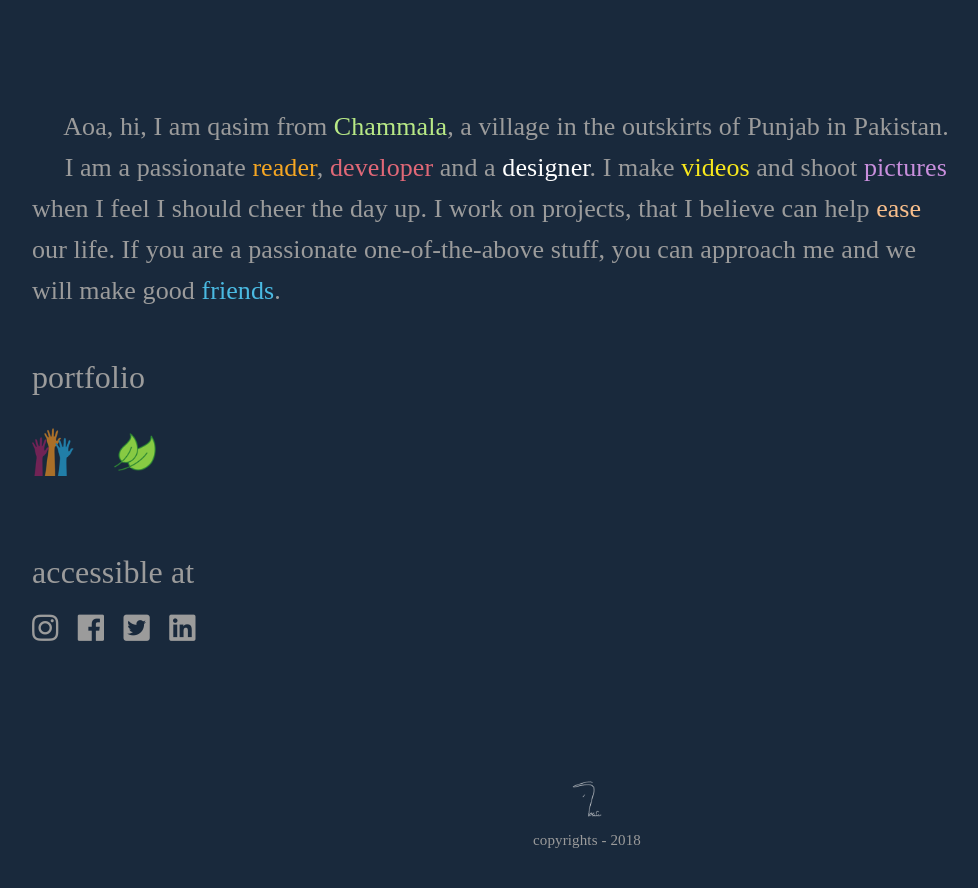
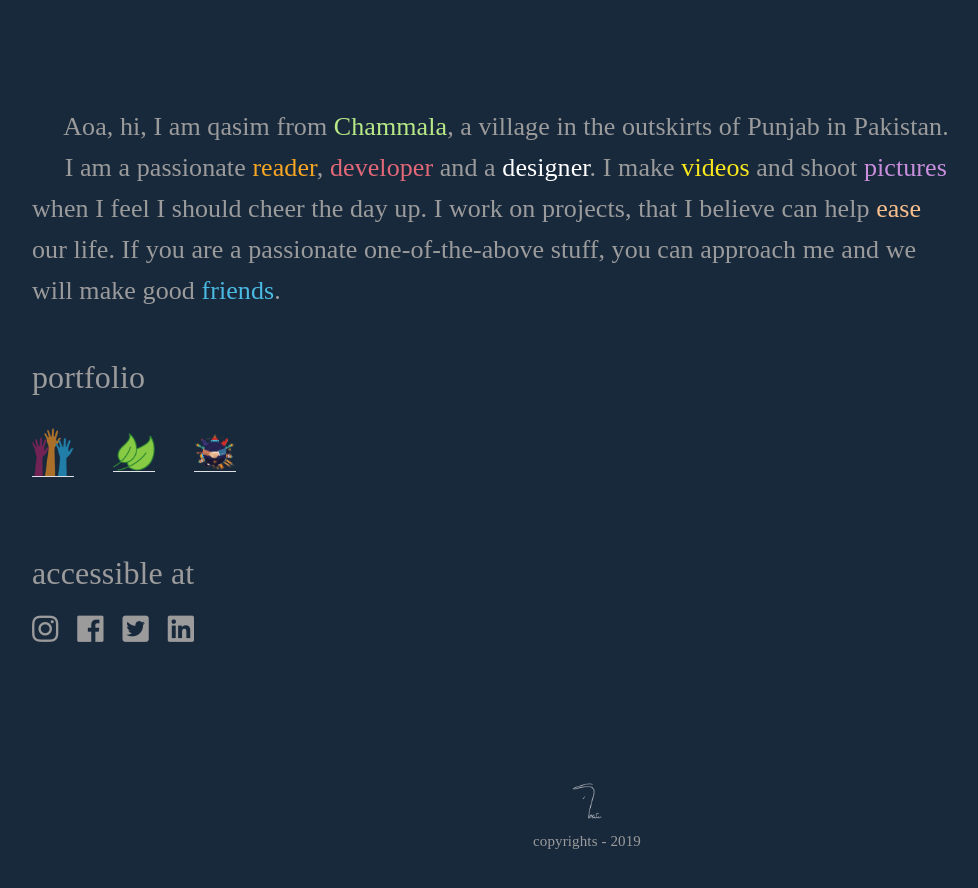
Before and after one commit to Miscellaneous-Pk/portfolio, a plain HTML site: page index.html in a window 1280 px wide. Shown: the whole page, without its empty margins (53-1031 px from the left). Drawn offline with nearby package versions, Linux system fonts and the light colour scheme.

Commit message:
updated portfolio

```diff
--- a/index.html
+++ b/index.html
@@ -5,7 +5,7 @@
   <meta name="viewport" content="width=device-width, initial-scale=1.0">
   <meta http-equiv="X-UA-Compatible" content="ie=edge">
   <link rel="stylesheet" href="https://use.fontawesome.com/releases/v5.5.0/css/all.css" integrity="sha384-B4dIYHKNBt8Bc12p+WXckhzcICo0wtJAoU8YZTY5qE0Id1GSseTk6S+L3BlXeVIU" crossorigin="anonymous">
-  <link rel="stylesheet" href="https://maxcdn.bootstrapcdn.com/bootstrap/4.0.0/css/bootstrap.min.css" integrity="sha384-Gn5384xqQ1aoWXA+058RXPxPg6fy4IWvTNh0E263XmFcJlSAwiGgFAW/dAiS6JXm" crossorigin="anonymous">
+  <link rel="stylesheet" href="https://stackpath.bootstrapcdn.com/bootstrap/4.3.1/css/bootstrap.min.css" integrity="sha384-ggOyR0iXCbMQv3Xipma34MD+dH/1fQ784/j6cY/iJTQUOhcWr7x9JvoRxT2MZw1T" crossorigin="anonymous">
 
   <title>Welcome</title>
   <style>
@@ -13,6 +13,10 @@
     @font-face {
       font-family: "mycustomfont";
       src: url(font/Avenir.ttc) format("truetype");
+    }
+
+    * {
+      font-family: Avenir-light;
     }
 
     body {
@@ -23,7 +27,6 @@
       font-size: 26px;
       line-height: 41px;
       letter-spacing: 0.08px;
-      font-family: Avenir-light;
     }
 
 
@@ -129,6 +132,7 @@
   </style>
 </head>
 <body class="container">
+
   <section id="intro">
     <p class="col-10 p-0">
       &emsp; Aoa, hi, I am qasim from <span id="chammala">Chammala</span>, a village in the outskirts of Punjab in Pakistan.
@@ -143,43 +147,40 @@
 
       <section class="subSections">
         <p class="heading">portfolio</p>
-        <a href="http://www.amuslimstaxi.com" target="_blank" class=""><img src="images/p1.png" width="42px" alt=""></a>
-        <a href="https://www.easyheal.co.uk" target="_blank"><img src="images/p2.png" width="42px" alt=""></a>
+        <a href="http://www.amuslimstaxi.com" ><img class="border-bottom"  target="_blank" data-toggle="tooltip" data-placement="top" title="Get Help" src="images/p1.png" width="42px" alt=""></a>
+        <a href="https://www.easyheal.co.uk" ><img class="border-bottom"  target="_blank" data-toggle="tooltip" data-placement="top" title="Easy Heal" src="images/p2.png" width="42px" alt=""></a>
+        <a href="https://www.zakatlists.com" ><img class="border-bottom"  target="_blank" data-toggle="tooltip" data-placement="top" title="Zakat Lists" src="images/logo5.png" width="42px" alt=""></a>
+
       </section>
 
       <section class="subSections">
         <p class="heading">accessible at</p>
-        <a href="https://www.instagram.com/qasimali_24/"><i class="icon fab fa-instagram"></i></a>
-        <a href="https://www.facebook.com/qasimali22"><i class="icon fab fa-facebook"></i></a>
-        <a href="https://twitter.com/punch__lines"><i class="icon fab fa-twitter-square"></i></a>
-        <a href="https://www.linkedin.com/in/qasim-ali-92b989146/"><i class="icon fab fa-linkedin"></i></a>
+        <a href="https://www.instagram.com/qasimali_24/" target="_blank"><i class="icon fab fa-instagram"></i></a>
+        <a href="https://www.facebook.com/qasimali22" target="_blank"><i class="icon fab fa-facebook"></i></a>
+        <a href="https://twitter.com/punch__lines" target="_blank"><i class="icon fab fa-twitter-square"></i></a>
+        <a href="https://www.linkedin.com/in/qasim-ali-92b989146/" target="_blank"><i class="icon fab fa-linkedin"></i></a>
       </section>
     </div>
 
-    <!-- <div class="col-md-6 p-0 m-0 d-flex align-items-center">
-      <div class="mx-auto px-4 text-center">
-        <p class="text-info" id="element">Lorem ipsum dolor sit amet, consectetur adipiscing elit. Integer posuere erat a ante.</p>
-        <footer class="blockquote-footer text-center">Abida from <cite title="Source Title">easyheal.co.uk</cite></footer>
-    </div>
-    </div> -->
   </div>
 
   <section id="footer" class="text-center">
     <img src="images/sign.png" height="46rem" alt="">
-    <small><br>copyrights - 2018</small>
+    <br><small>copyrights - 2019</small>
   </section>
 
+  <script src="https://code.jquery.com/jquery-3.3.1.slim.min.js" integrity="sha384-q8i/X+965DzO0rT7abK41JStQIAqVgRVzpbzo5smXKp4YfRvH+8abtTE1Pi6jizo" crossorigin="anonymous"></script>
+  <script src="https://cdnjs.cloudflare.com/ajax/libs/popper.js/1.14.7/umd/popper.min.js" integrity="sha384-UO2eT0CpHqdSJQ6hJty5KVphtPhzWj9WO1clHTMGa3JDZwrnQq4sF86dIHNDz0W1" crossorigin="anonymous"></script>
+  <script src="https://stackpath.bootstrapcdn.com/bootstrap/4.3.1/js/bootstrap.min.js" integrity="sha384-JjSmVgyd0p3pXB1rRibZUAYoIIy6OrQ6VrjIEaFf/nJGzIxFDsf4x0xIM+B07jRM" crossorigin="anonymous"></script>
+
+  <script type="text/javascript">
+      $('img').tooltip({
+        boundary: 'window',
+        animation: false,
+
+       })
+  </script>
 
 </body>
-<!-- Load the script on the page. -->
-<script src="node_modules/typeit/dist/typeit.min.js">
-
-  var instance = new TypeIt('#element', {
-    strings: 'This is my string! and I am loading',
-    speed: 50,
-    autoStart: false
-  });
-
-</script>
 
 </html>
```
Also changed, not shown: .atom-live-server.json (added), images/logo5.png (added), 1 other file.
